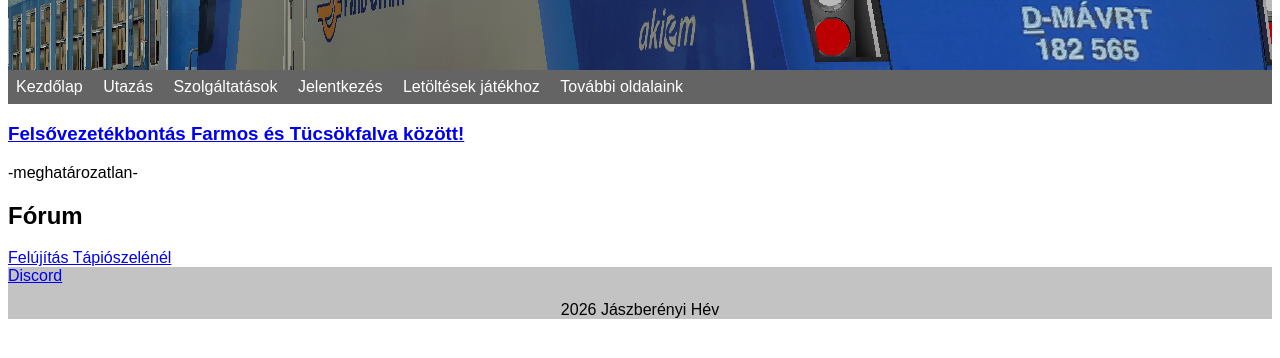
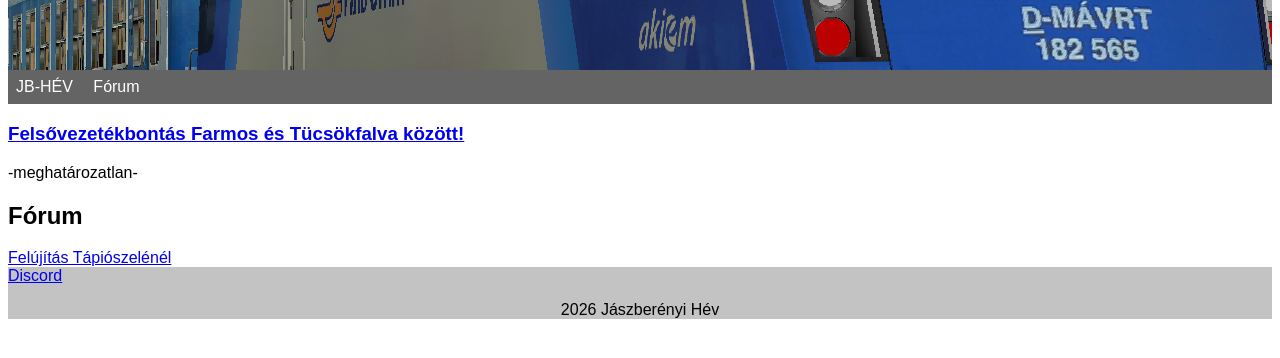
Before and after one commit to jbhev/main, a plain HTML site: page hevinform.html in a window 1280 px wide. Shown: the part 128-486 px from the top of the page. Drawn offline with Linux system fonts and the light colour scheme.

Commit message:
Update hevinform.html

```diff
--- a/hevinform.html
+++ b/hevinform.html
@@ -10,20 +10,18 @@
 		<h1>Jb-Hévinform</h1>
 	</header>
 	<nav>
-		<a href="index.html">Kezdőlap</a>
-		<a href="utazas.html">Utazás</a>
-		<a href="szolgaltatas.html">Szolgáltatások</a>
-		<a href="jelentkezes.html">Jelentkezés</a>
-		<a href="letoltesek.html">Letöltések játékhoz</a>
-		<a href="oldalak.html">További oldalaink</a>
+		<a href="index.html">JB-HÉV</a>
+		<a href="#forum">Fórum</a>
 	</nav>
 	<main>
 		<h3>
 			<a href="url">Felsővezetékbontás Farmos és Tücsökfalva között!</a>
 		</h3>
 		<p>-meghatározatlan-</p>
-		<h2>Fórum</h2>
-		<a href="tapioszele.html">Felújítás Tápiószelénél</a>
+		<section id="forum">
+			<h2>Fórum</h2>
+			<a href="tapioszele.html">Felújítás Tápiószelénél</a>
+		</section>
 	</main>
 	<footer>
 		<a href="https://discord.gg/MbR3MmEGM8">Discord</a>
```
